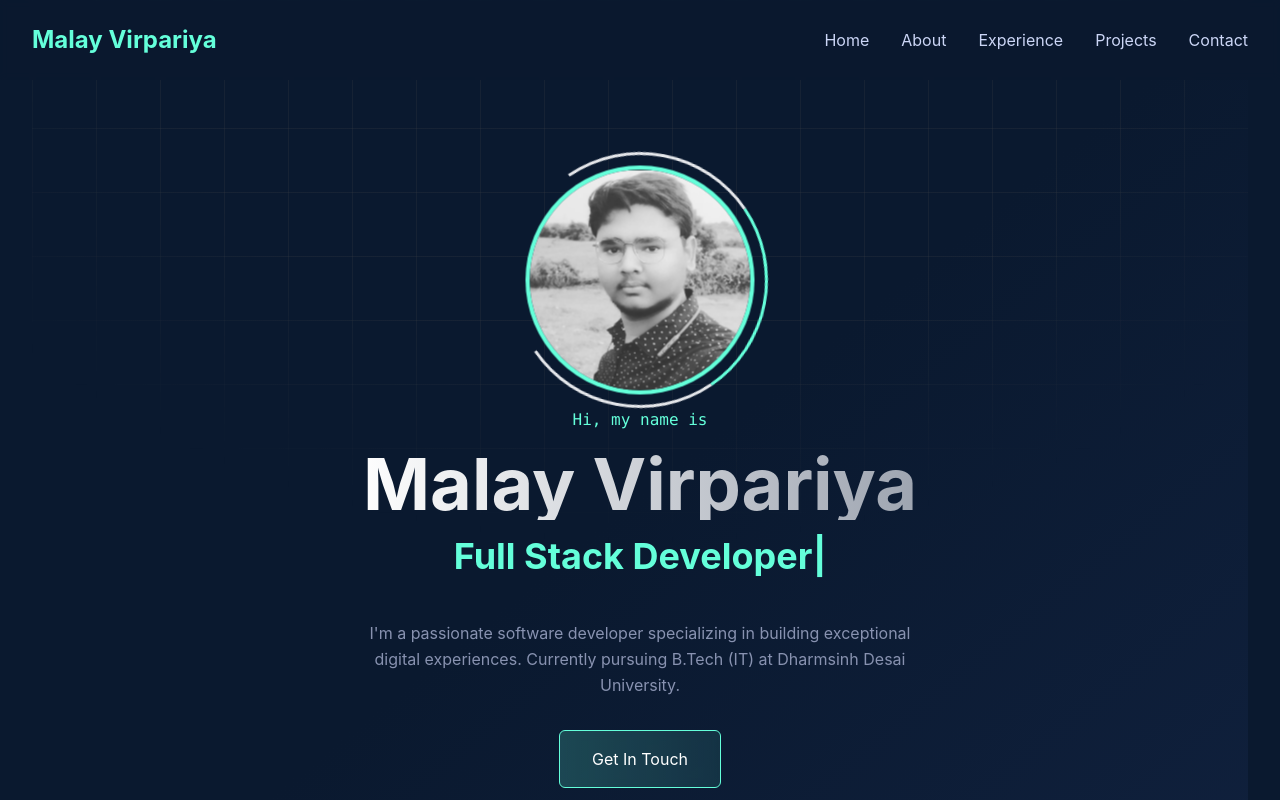
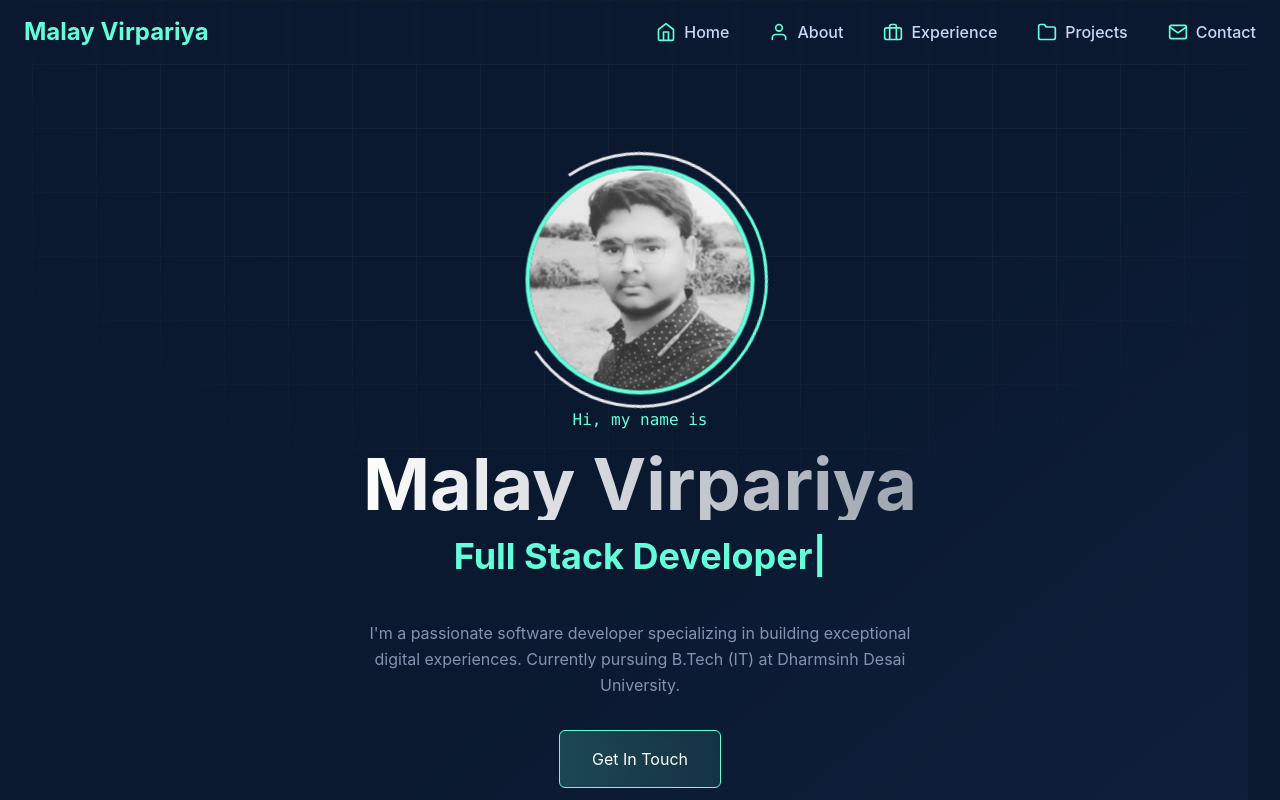
Before and after one commit to virpariyamalay/Malay-s-Portfolio, a React (Vite) app: page / in a window 1280 px wide. Shown: the top 800 px of the page. Built offline with nearby package versions, Linux system fonts and the light colour scheme.

Commit message:
navigation bar design changed and project link updated

```diff
--- a/package.json
+++ b/package.json
@@ -11,11 +11,11 @@
     "start": "node server.js"
   },
   "dependencies": {
-    "@heroicons/react": "^2.0.18",
+    "@heroicons/react": "^2.2.0",
     "cors": "^2.8.5",
     "dotenv": "^16.5.0",
     "express": "^4.21.2",
-    "framer-motion": "^10.16.4",
+    "framer-motion": "^10.18.0",
     "nodemailer": "^6.10.1",
     "react": "^18.3.1",
     "react-dom": "^18.3.1",
--- a/src/components/Navbar.jsx
+++ b/src/components/Navbar.jsx
@@ -1,3 +1,4 @@
+
 // import { useState } from 'react'
 // import { Link } from 'react-scroll'
 // import { Bars3Icon, XMarkIcon } from '@heroicons/react/24/outline'
@@ -17,7 +18,7 @@
 //   return (
 //     <nav className="fixed w-full h-20 bg-primary/90 backdrop-blur-sm z-50">
 //       <div className="max-w-7xl mx-auto px-4 sm:px-6 lg:px-8 h-full flex justify-between items-center">
-//         <h1 className="text-2xl font-bold text-secondary">MV.</h1>
+//         <h1 className="text-2xl font-bold text-secondary">Malay Virpariya</h1>
 
 //         {/* Desktop Menu */}
 //         <ul className="hidden md:flex gap-8">
@@ -57,61 +58,132 @@
 // }
 
 // export default Navbar
+
 import { useState } from 'react'
 import { Link } from 'react-scroll'
-import { Bars3Icon, XMarkIcon } from '@heroicons/react/24/outline'
+import { motion, AnimatePresence } from 'framer-motion'
+import { XMarkIcon } from '@heroicons/react/24/outline'
+import {
+  FiHome,
+  FiUser,
+  FiBriefcase,
+  FiFolder,
+  FiMail,
+} from 'react-icons/fi'
+
+const links = [
+  { name: 'Home', to: 'home', icon: <FiHome size={20} /> },
+  { name: 'About', to: 'about', icon: <FiUser size={20} /> },
+  { name: 'Experience', to: 'experience', icon: <FiBriefcase size={20} /> },
+  { name: 'Projects', to: 'projects', icon: <FiFolder size={20} /> },
+  { name: 'Contact', to: 'contact', icon: <FiMail size={20} /> },
+]
 
 const Navbar = () => {
-  const [nav, setNav] = useState(false)
-  const handleClick = () => setNav(!nav)
-
-  const links = [
-    { name: 'Home', to: 'home' },
-    { name: 'About', to: 'about' },
-    { name: 'Experience', to: 'experience' },
-    { name: 'Projects', to: 'projects' },
-    { name: 'Contact', to: 'contact' },
-  ]
+  const [menuOpen, setMenuOpen] = useState(false)
 
   return (
-    <nav className="fixed w-full h-20 bg-primary/90 backdrop-blur-sm z-50">
-      <div className="max-w-7xl mx-auto px-4 sm:px-6 lg:px-8 h-full flex justify-between items-center">
+    <>
+      <nav className="fixed w-full top-0 z-50 flex items-center justify-between px-6 py-4 bg-transparent backdrop-blur-sm">
         <h1 className="text-2xl font-bold text-secondary">Malay Virpariya</h1>
 
         {/* Desktop Menu */}
-        <ul className="hidden md:flex gap-8">
-          {links.map(({ name, to }) => (
+        <ul className="hidden md:flex gap-10 text-lightText">
+          {links.map(({ name, to, icon }) => (
             <li key={name}>
-              <Link to={to} smooth={true} duration={500} className="nav-link">
-                {name}
+              <Link
+                to={to}
+                smooth={true}
+                duration={500}
+                offset={-80}
+                className="flex items-center gap-2 cursor-pointer hover:text-accent transition-colors duration-300 transform hover:scale-105"
+              >
+                <span className="text-secondary">{icon}</span>
+                <span className="font-medium">{name}</span>
               </Link>
             </li>
           ))}
         </ul>
 
-        {/* Mobile Menu Button */}
-        <div className="md:hidden cursor-pointer" onClick={handleClick}>
-          {nav ? <XMarkIcon className="h-6 w-6" /> : <Bars3Icon className="h-6 w-6" />}
+        {/* Mobile 9-dot button */}
+        <button
+          onClick={() => setMenuOpen(true)}
+          className="z-50 flex flex-col gap-1.5 w-8 h-8 justify-center items-center md:hidden"
+          aria-label="Open menu"
+        >
+          {[...Array(3)].map((_, row) => (
+            <div key={row} className="flex gap-1.5">
+              {[...Array(3)].map((_, col) => (
+                <span
+                  key={col}
+                  className="w-1.5 h-1.5 bg-lightText rounded-full"
+                />
+              ))}
             </div>
+          ))}
+        </button>
+      </nav>
 
-        {/* Mobile Menu */}
-        <ul className={`${nav ? 'translate-x-0' : 'translate-x-full'} md:hidden fixed top-20 right-0 w-full h-[calc(100vh-5rem)] bg-primary flex flex-col justify-center items-center gap-8 transition-transform duration-300`}>
-          {links.map(({ name, to }) => (
-            <li key={name} className="text-2xl">
+      {/* Mobile fullscreen grid menu */}
+      <AnimatePresence>
+        {menuOpen && (
+          <motion.div
+            initial={{ opacity: 0 }}
+            animate={{ opacity: 1 }}
+            exit={{ opacity: 0 }}
+            className="fixed inset-0 z-40 bg-primary px-6 flex items-center justify-center"
+          >
+            <button
+              onClick={() => setMenuOpen(false)}
+              className="absolute top-6 right-6 text-lightText"
+              aria-label="Close menu"
+            >
+              <XMarkIcon className="h-8 w-8" />
+            </button>
+
+            <motion.div
+              initial="hidden"
+              animate="visible"
+              exit="exit"
+              variants={{
+                hidden: {},
+                visible: {
+                  transition: { staggerChildren: 0.08, delayChildren: 0.2 },
+                },
+              }}
+              className="grid grid-cols-2 sm:grid-cols-3 gap-6 sm:gap-10"
+            >
+              {links.map(({ name, to, icon }) => (
+                <motion.div
+                  key={name}
+                  variants={{
+                    hidden: { opacity: 0, scale: 0.9 },
+                    visible: { opacity: 1, scale: 1 },
+                    exit: { opacity: 0, scale: 0.9 },
+                  }}
+                  whileHover={{ scale: 1.08 }}
+                  className="bg-tertiary hover:shadow-xl hover:shadow-accent/30 transition-all duration-300 rounded-2xl p-6 flex flex-col items-center justify-center text-lightText cursor-pointer"
+                >
                   <Link
                     to={to}
                     smooth={true}
                     duration={500}
-                className="nav-link"
-                onClick={handleClick}
+                    offset={-80}
+                    onClick={() => setMenuOpen(false)}
+                    className="flex flex-col items-center gap-3 text-center"
                   >
+                    <span className="text-secondary">{icon}</span>
+                    <span className="text-lg font-medium hover:text-accent transition-colors">
                       {name}
+                    </span>
                   </Link>
-            </li>
+                </motion.div>
               ))}
-        </ul>
-      </div>
-    </nav>
+            </motion.div>
+          </motion.div>
+        )}
+      </AnimatePresence>
+    </>
   )
 }
 
--- a/src/components/Projects.jsx
+++ b/src/components/Projects.jsx
@@ -32,7 +32,7 @@ const Projects = () => {
         { icon: SiMongodb, name: "MongoDB" }
       ],
       github: "https://github.com/virpariyamalay/Aashray-Metal-Bill-generator",
-      live: "ashraybill.vercel.app",
+      live: "https://aashraybill.vercel.app/",
       date: "02 2025"
     }
   ];
--- a/tailwind.config.js
+++ b/tailwind.config.js
@@ -13,6 +13,7 @@ export default {
         tertiary: "#112240",
         lightText: "#ccd6f6",
         lightestText: "#8892b0",
+
       },
       animation: {
         'bounce-slow': 'bounce 3s linear infinite',
```
Also changed, not shown: 1 other file (tests, documents, lock files or other folders). Lines whose indentation alone changed are shown as unchanged.
